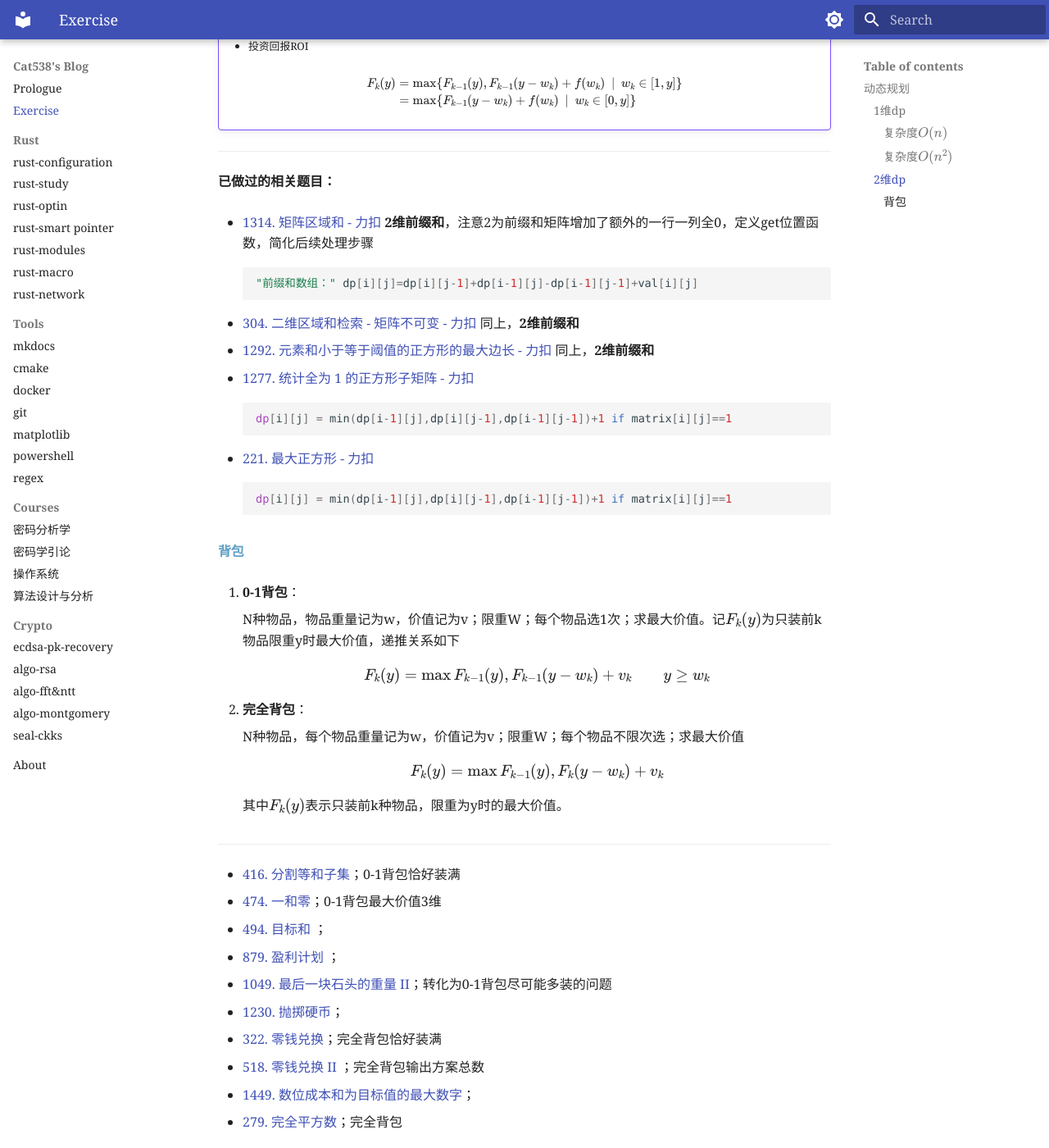
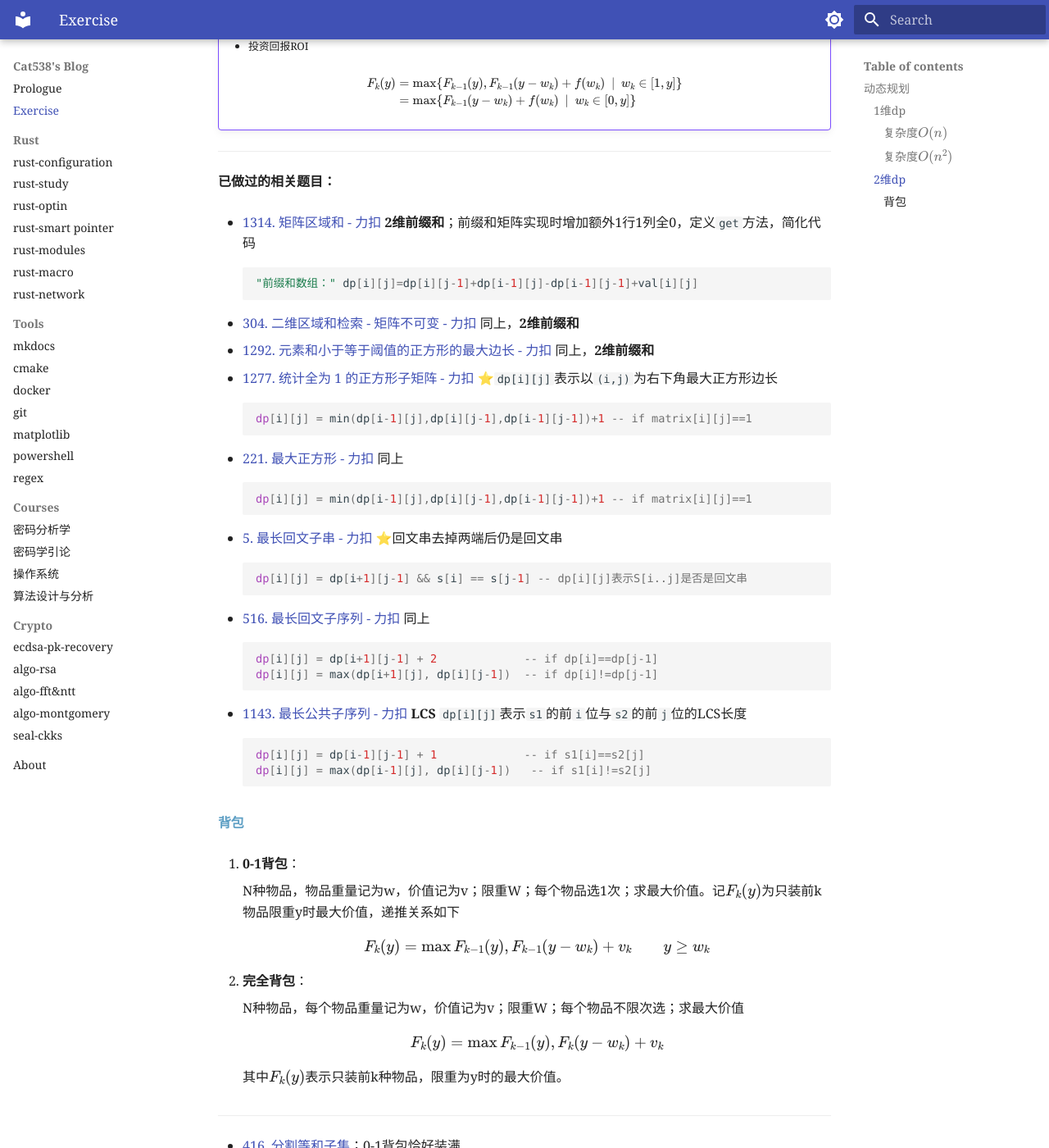
Before and after one commit to cat538/cat538.github.io, an MkDocs documentation site: the page built from docs/plan.md, in a window 1280 px wide and 1400 px high, scrolled down 3116 px. Shown: the whole window at 82% size. Built offline with MkDocs 1.6.1 and Material for MkDocs 9.7.7, drawn with Linux system fonts in a browser that asks for light colours.

Commit message:
update exercise

````diff
--- a/docs/plan.md
+++ b/docs/plan.md
@@ -165,7 +165,7 @@ int maxSubArray(vector<int>& nums) {
 
 **已做过的相关题目：**
 
-- [1314. 矩阵区域和 - 力扣](https://leetcode.cn/problems/matrix-block-sum/) **2维前缀和**，注意2为前缀和矩阵增加了额外的一行一列全0，定义get位置函数，简化后续处理步骤
+- [1314. 矩阵区域和 - 力扣](https://leetcode.cn/problems/matrix-block-sum/) **2维前缀和**；前缀和矩阵实现时增加额外1行1列全0，定义`get`方法，简化代码
 
     ```haskell
     "前缀和数组：" dp[i][j]=dp[i][j-1]+dp[i-1][j]-dp[i-1][j-1]+val[i][j]
@@ -175,17 +175,39 @@ int maxSubArray(vector<int>& nums) {
 
 - [1292. 元素和小于等于阈值的正方形的最大边长 - 力扣](https://leetcode.cn/problems/maximum-side-length-of-a-square-with-sum-less-than-or-equal-to-threshold/) 同上，**2维前缀和**
 
-- [1277. 统计全为 1 的正方形子矩阵 - 力扣](https://leetcode.cn/problems/count-square-submatrices-with-all-ones/)
+- [1277. 统计全为 1 的正方形子矩阵 - 力扣](https://leetcode.cn/problems/count-square-submatrices-with-all-ones/) ⭐`dp[i][j]`表示以`(i,j)`为右下角最大正方形边长
 
     ```haskell
-    dp[i][j] = min(dp[i-1][j],dp[i][j-1],dp[i-1][j-1])+1 if matrix[i][j]==1
+    dp[i][j] = min(dp[i-1][j],dp[i][j-1],dp[i-1][j-1])+1 -- if matrix[i][j]==1
     ```
 
-- [221. 最大正方形 - 力扣](https://leetcode.cn/problems/maximal-square/)
+- [221. 最大正方形 - 力扣](https://leetcode.cn/problems/maximal-square/) 同上
 
     ```haskell
-    dp[i][j] = min(dp[i-1][j],dp[i][j-1],dp[i-1][j-1])+1 if matrix[i][j]==1
+    dp[i][j] = min(dp[i-1][j],dp[i][j-1],dp[i-1][j-1])+1 -- if matrix[i][j]==1
     ```
+
+- [5. 最长回文子串 - 力扣](https://leetcode.cn/problems/longest-palindromic-substring/) ⭐回文串去掉两端后仍是回文串
+
+    ```haskell
+	dp[i][j] = dp[i+1][j-1] && s[i] == s[j-1] -- dp[i][j]表示S[i..j]是否是回文串
+    ```
+
+- [516. 最长回文子序列 - 力扣](https://leetcode.cn/problems/longest-palindromic-subsequence/) 同上
+
+    ```haskell
+	dp[i][j] = dp[i+1][j-1] + 2             -- if dp[i]==dp[j-1]
+    dp[i][j] = max(dp[i+1][j], dp[i][j-1])  -- if dp[i]!=dp[j-1]
+    ```
+
+- [1143. 最长公共子序列 - 力扣](https://leetcode.cn/problems/longest-common-subsequence/) **LCS** `dp[i][j]`表示`s1`的前`i`位与`s2`的前`j`位的LCS长度
+
+    ```haskell
+    dp[i][j] = dp[i-1][j-1] + 1				-- if s1[i]==s2[j]
+    dp[i][j] = max(dp[i-1][j], dp[i][j-1])	 -- if s1[i]!=s2[j]
+    ```
+
+
 
 
 #### 背包
````
Also changed, not shown: docs/courses/algorithm.md (+3 -3 lines).
